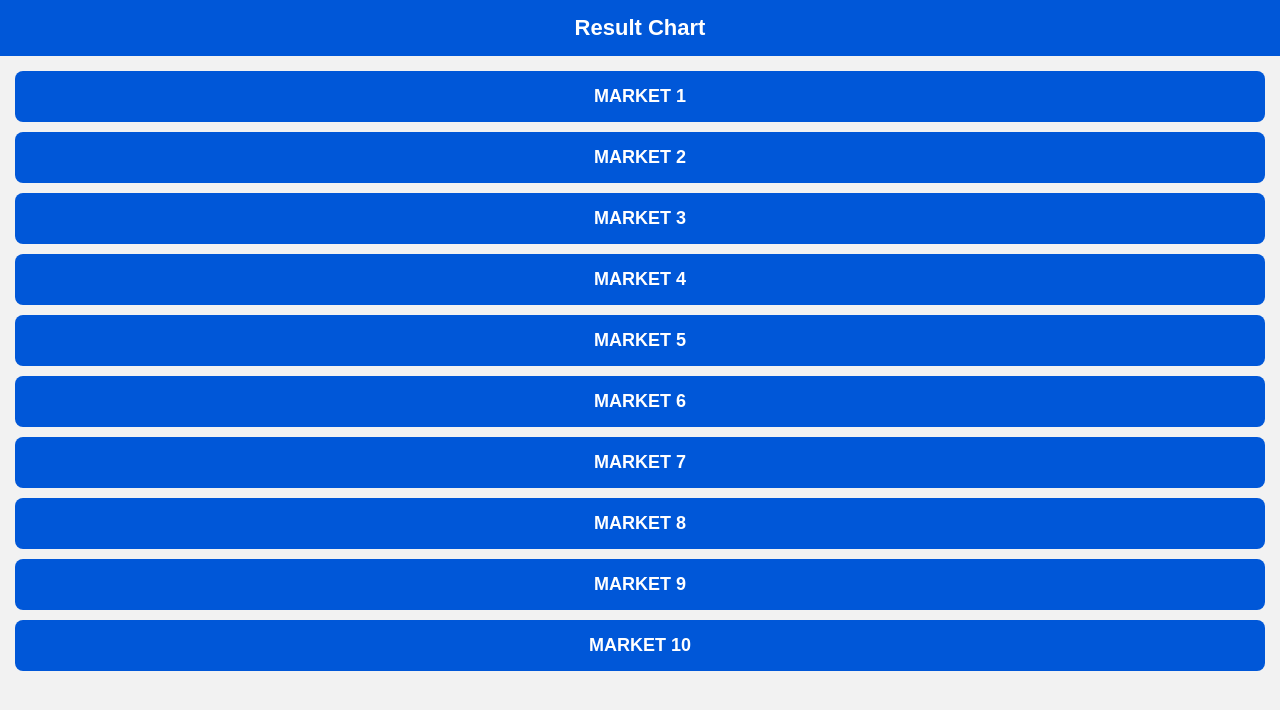
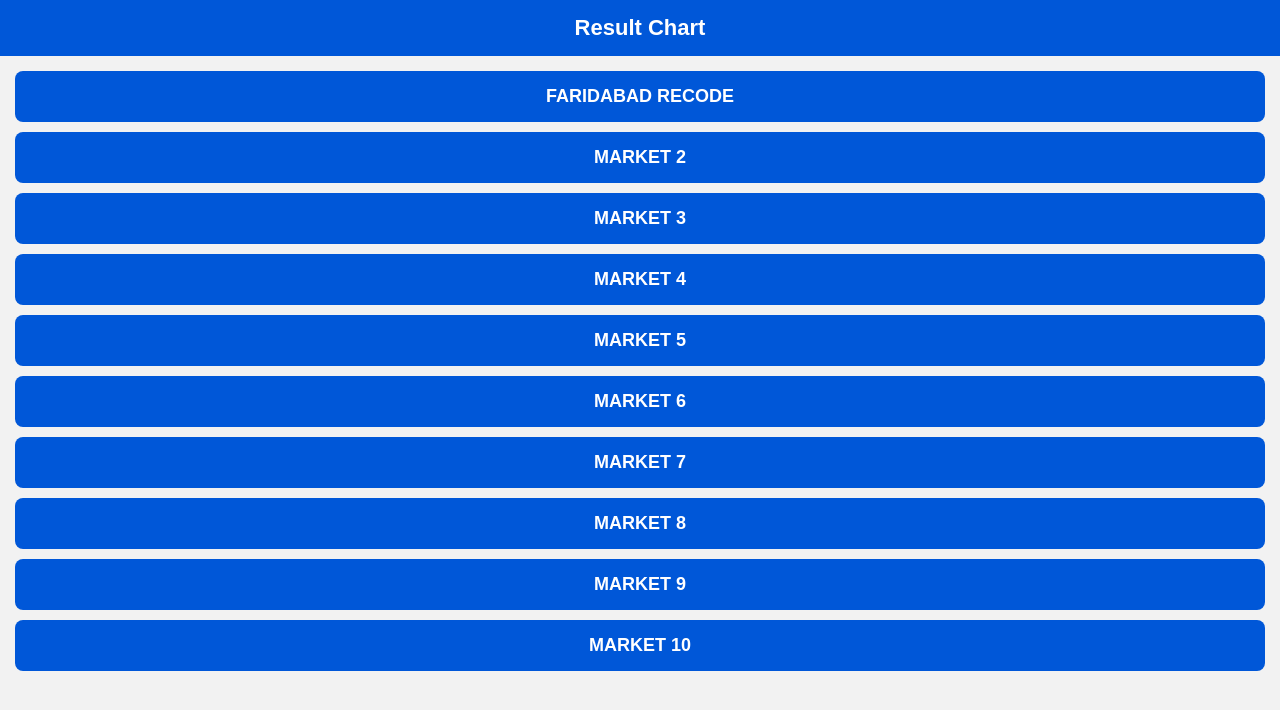
Before and after one commit to ajaysarwan972-alt/Ajay-pannal2, a website: page resultpage.html in a window 1280 px wide. Drawn offline with nearby package versions, Linux system fonts and the light colour scheme.

Commit message:
Update resultpage.html

```diff
--- a/resultpage.html
+++ b/resultpage.html
@@ -81,8 +81,8 @@
 const markets = [
 
     {
-        column:"market1",
-        name:"MARKET 1"
+        column:"FARIDABAD",
+        name:"FARIDABAD RECODE"
     },
 
     {
```
